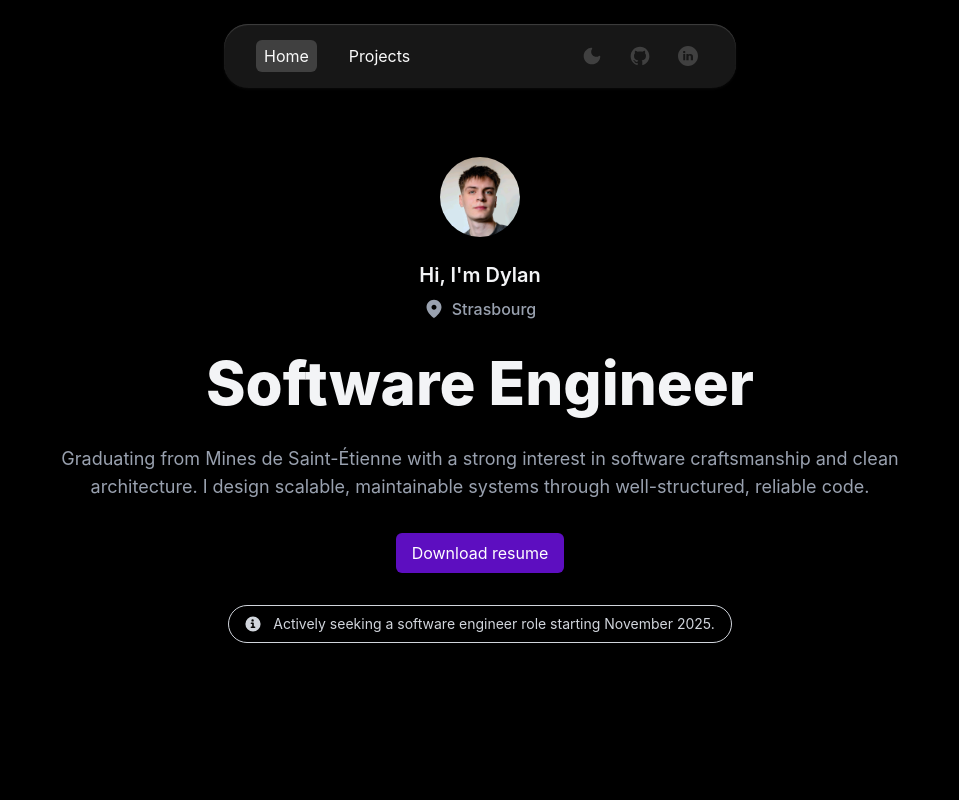
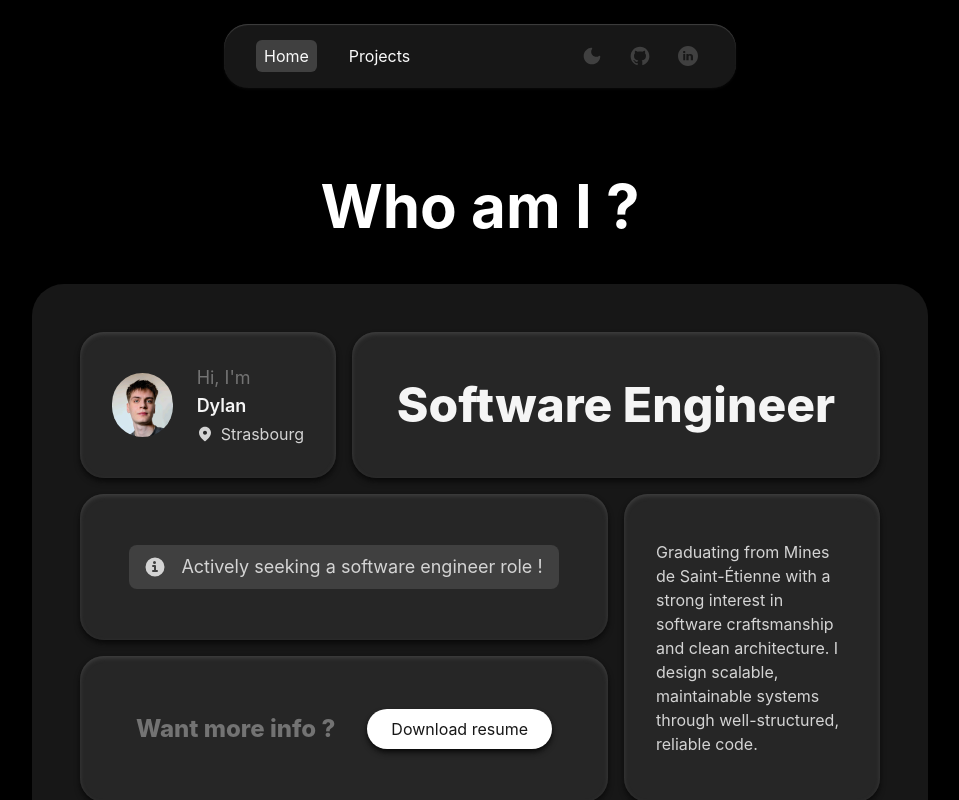
Before and after one commit to dylan-bernhardt/dylan-bernhardt.github.io, a Nuxt app: page / in a window 1280 px wide. Shown: the whole page, without its empty margins (160-1119 px from the left). Built offline with nearby package versions, Linux system fonts and the light colour scheme.

Commit message:
style: refont index

```diff
--- a/app/components/Header.vue
+++ b/app/components/Header.vue
@@ -3,12 +3,12 @@ const route = useRoute();
 </script>
 <template>
   <div
-    class="flex flex-row bg-white dark:bg-neutral-900 px-8 py-4 justify-between items-center w-full max-w-lg rounded-3xl dark:inset-shadow-xs dark:inset-shadow-neutral-700 shadow-sm dark:shadow-neutral-950 shadow-neutral-300">
+    class="flex flex-row bg-neutral-100 dark:bg-neutral-900 px-8 py-4 justify-between items-center w-full max-w-lg rounded-3xl dark:inset-shadow-xs dark:inset-shadow-neutral-700 shadow-sm dark:shadow-neutral-950 shadow-neutral-300">
     <div class="flex items-center gap-6">
       <NuxtLink to="/">
         <span
           :class="{
-            'bg-neutral-100 dark:bg-neutral-700': route.name === 'index',
+            'bg-neutral-200 dark:bg-neutral-700': route.name === 'index',
           }"
           class="flex items-center justify-center p-1 px-2 rounded-md text-neutral-900 dark:text-neutral-50">
           Home
@@ -18,7 +18,7 @@ const route = useRoute();
       <NuxtLink to="/projects">
         <span
           :class="{
-            'bg-neutral-100 dark:bg-neutral-700': route.name === 'projects',
+            'bg-neutral-200 dark:bg-neutral-700': route.name === 'projects',
           }"
           class="flex items-center justify-center p-1 px-2 rounded-md text-neutral-900 dark:text-neutral-50">
           Projects
@@ -33,7 +33,7 @@ const route = useRoute();
         href="https://github.com/dylan-bernhardt"
         class="group p-1.5 rounded-md hover:bg-neutral-100 dark:hover:bg-neutral-700 transition-colors">
         <svg
-          class="w-5 h-5 fill-neutral-400 dark:fill-neutral-700 group-hover:fill-gray-100 transition-colors"
+          class="w-5 h-5 fill-neutral-400 dark:fill-neutral-700 group-hover:fill-neutral-900 group-hover:dark:fill-gray-100 transition-colors"
           viewBox="0 0 32 32"
           version="1.1"
           xmlns="http://www.w3.org/2000/svg">
@@ -54,7 +54,7 @@ const route = useRoute();
         href="https://www.linkedin.com/in/dylan-bernhardt-b5a372251"
         class="group p-1.5 rounded-md hover:bg-neutral-100 dark:hover:bg-neutral-700 transition-colors">
         <svg
-          class="w-5 h-5 fill-neutral-400 dark:fill-neutral-700 group-hover:fill-gray-100 transition-colors"
+          class="w-5 h-5 fill-neutral-400 dark:fill-neutral-700 group-hover:fill-neutral-900 group-hover:dark:fill-gray-100 transition-colors"
           height="200px"
           width="200px"
           version="1.1"
--- a/app/components/Profile.vue
+++ b/app/components/Profile.vue
@@ -1,16 +1,25 @@
 <template>
-  <div class="flex flex-col gap-2 items-center">
   <div
-      class="rounded-full overflow-hidden w-20 h-20 flex items-center justify-center">
+    class="flex flex-row gap-6 items-center bg-white dark:bg-neutral-800 p-8 rounded-3xl dark:inset-shadow-sm dark:inset-shadow-neutral-700 shadow-md dark:shadow-neutral-950">
+    <div
+      class="rounded-full overflow-hidden w-16 h-16 flex items-center justify-center">
       <NuxtImg class="w-full h-full" src="./me.jpg" alt="" />
     </div>
-    <span class="text-gray-800 dark:text-gray-100 font-semibold text-xl mt-4">
-      Hi, I'm Dylan
+    <div class="flex flex-col gap-0.5 items-center justify-center">
+      <p>
+        <span class="text-neutral-400 dark:text-neutral-500 text-lg mt-4">
+          Hi, I'm
         </span>
+
+        <span
+          class="text-neutral-900 dark:text-neutral-100 text-lg font-semibold mt-4">
+          Dylan
+        </span>
+      </p>
 
       <div class="flex items-center gap-2">
         <svg
-        class="w-5 h-5 fill-gray-600 dark:fill-gray-400"
+          class="w-4 h-4 fill-neutral-500 dark:fill-neutral-300"
           height="200px"
           width="200px"
           version="1.1"
@@ -35,9 +44,10 @@
           </g>
         </svg>
 
-      <span class="text-base font-medium text-gray-600 dark:text-gray-400">
+        <span class="text-base text-neutral-500 dark:text-neutral-300">
           Strasbourg
         </span>
       </div>
     </div>
+  </div>
 </template>
--- a/app/components/ThemeSwitcher.vue
+++ b/app/components/ThemeSwitcher.vue
@@ -31,15 +31,9 @@
         stroke-linecap="round"
         stroke-linejoin="round"></g>
       <g id="SVGRepo_iconCarrier">
-        <g clip-path="url(#a)">
-          <path
-            d="M12 0a1 1 0 0 1 1 1v2a1 1 0 1 1-2 0V1a1 1 0 0 1 1-1ZM0 12a1 1 0 0 1 1-1h2a1 1 0 1 1 0 2H1a1 1 0 0 1-1-1ZM21 11a1 1 0 1 0 0 2h2a1 1 0 1 0 0-2h-2ZM13 21a1 1 0 1 0-2 0v2a1 1 0 1 0 2 0v-2ZM6.343 17.657a1 1 0 0 1 0 1.414L4.93 20.485a1 1 0 1 1-1.414-1.414l1.414-1.414a1 1 0 0 1 1.414 0ZM20.485 3.515a1 1 0 0 1 0 1.414l-1.414 1.414a1 1 0 1 1-1.414-1.414l1.414-1.414a1 1 0 0 1 1.414 0ZM3.515 3.515a1 1 0 0 1 1.414 0l1.414 1.414A1 1 0 1 1 4.93 6.343L3.515 4.93a1 1 0 0 1 0-1.414ZM17.657 17.657a1 1 0 0 1 1.414 0l1.414 1.414a1 1 0 1 1-1.414 1.414l-1.414-1.414a1 1 0 0 1 0-1.414ZM5 12a7 7 0 1 1 14 0 7 7 0 0 1-14 0Z"></path>
-        </g>
-        <defs>
-          <clipPath id="a">
-            <path fill="#ffffff" d="M0 0h24v24H0z"></path>
-          </clipPath>
-        </defs>
+        <title>lightbulb</title>
+        <path
+          d="M12,2A7,7,0,0,0,8,14.74V17a1,1,0,0,0,1,1h6a1,1,0,0,0,1-1V14.74A7,7,0,0,0,12,2ZM9,21a1,1,0,0,0,1,1h4a1,1,0,0,0,1-1V20H9Z"></path>
       </g>
     </svg>
   </button>
--- a/app/pages/index.vue
+++ b/app/pages/index.vue
@@ -1,32 +1,26 @@
 <template>
   <div
-    class="bg-white dark:bg-black h-screen w-screen max-w-screen overflow-hidden px-8 sm:px-4">
+    class="bg-neutral-200 dark:bg-black h-screen w-screen max-w-screen flex flex-col items-center overflow-hidden px-8 sm:px-4">
+    <span class="dark:text-white mt-44 mb-12 text-6xl font-bold">
+      Who am I ?
+    </span>
     <div
-      class="flex flex-col gap-8 justify-center items-center max-w-4xl mx-auto h-full">
+      class="w-full max-w-4xl grid gap-4 grid-flow-row grid-cols-3 grid-rows-3 bg-neutral-100 dark:bg-neutral-900 p-12 rounded-4xl">
       <Profile></Profile>
-
+      <div
+        class="col-span-2 flex items-center justify-center bg-white dark:bg-neutral-800 p-8 rounded-3xl dark:inset-shadow-sm dark:inset-shadow-neutral-700 shadow-md dark:shadow-neutral-950">
         <span
-        class="text-6xl font-extrabold text-gray-900 dark:text-gray-100 text-center">
+          class="text-5xl font-extrabold text-neutral-900 dark:text-neutral-100 text-center">
           Software Engineer
         </span>
-      <p
-        class="text-gray-600 dark:text-gray-400 text-lg text-pretty text-center">
-        Graduating from Mines de Saint-Étienne with a strong interest in
-        software craftsmanship and clean architecture. I design scalable,
-        maintainable systems through well-structured, reliable code.
-      </p>
-
-      <a href="./cv.pdf" target="_blank">
-        <button
-          class="w-full rounded-md flex px-4 py-2 bg-violet-800 text-white hover:bg-violet-900 cursor-pointer shadow text-nowrap">
-          Download resume
-        </button>
-      </a>
+      </div>
 
       <div
-        class="flex items-center px-4 py-2 text-sm rounded-full text-gray-800 dark:text-gray-300 border border-gray-800 dark:border-gray-300">
+        class="col-span-2 flex items-center justify-center bg-white dark:bg-neutral-800 p-8 rounded-3xl dark:inset-shadow-sm dark:inset-shadow-neutral-700 shadow-md dark:shadow-neutral-950">
+        <div
+          class="flex items-center px-4 py-2 text-sm rounded-lg text-neutral-600 dark:text-neutral-300 bg-neutral-100 dark:bg-neutral-700">
           <svg
-          class="shrink-0 inline w-4 h-4 me-3"
+            class="shrink-0 inline w-5 h-5 me-4"
             aria-hidden="true"
             xmlns="http://www.w3.org/2000/svg"
             fill="currentColor"
@@ -34,9 +28,34 @@
             <path
               d="M10 .5a9.5 9.5 0 1 0 9.5 9.5A9.51 9.51 0 0 0 10 .5ZM9.5 4a1.5 1.5 0 1 1 0 3 1.5 1.5 0 0 1 0-3ZM12 15H8a1 1 0 0 1 0-2h1v-3H8a1 1 0 0 1 0-2h2a1 1 0 0 1 1 1v4h1a1 1 0 0 1 0 2Z" />
           </svg>
-        <span class="text-center">
-          Actively seeking a software engineer role starting November 2025.
+          <span class="text-center text-lg">
+            Actively seeking a software engineer role !
           </span>
+        </div>
+      </div>
+
+      <div
+        class="row-span-2 flex items-center justify-center bg-white dark:bg-neutral-800 p-8 rounded-3xl dark:inset-shadow-sm dark:inset-shadow-neutral-700 shadow-md dark:shadow-neutral-950">
+        <p class="text-neutral-500 dark:text-neutral-300 text-base">
+          Graduating from Mines de Saint-Étienne with a strong interest in
+          software craftsmanship and clean architecture. I design scalable,
+          maintainable systems through well-structured, reliable code.
+        </p>
+      </div>
+
+      <div
+        class="col-span-2 flex gap-8 items-center justify-center bg-white dark:bg-neutral-800 p-8 rounded-3xl dark:inset-shadow-sm dark:inset-shadow-neutral-700 shadow-md dark:shadow-neutral-950">
+        <span
+          class="text-2xl font-extrabold text-neutral-400 dark:text-neutral-500 text-center">
+          Want more info ?
+        </span>
+
+        <a href="./cv.pdf" target="_blank">
+          <button
+            class="w-full rounded-full flex px-6 py-2 bg-black dark:bg-white text-neutral-100 dark:text-neutral-900 cursor-pointer shadow-md shadow-neutral-300 dark:shadow-neutral-950 text-nowrap">
+            Download resume
+          </button>
+        </a>
       </div>
     </div>
   </div>
```
Lines whose indentation alone changed are shown as unchanged.
